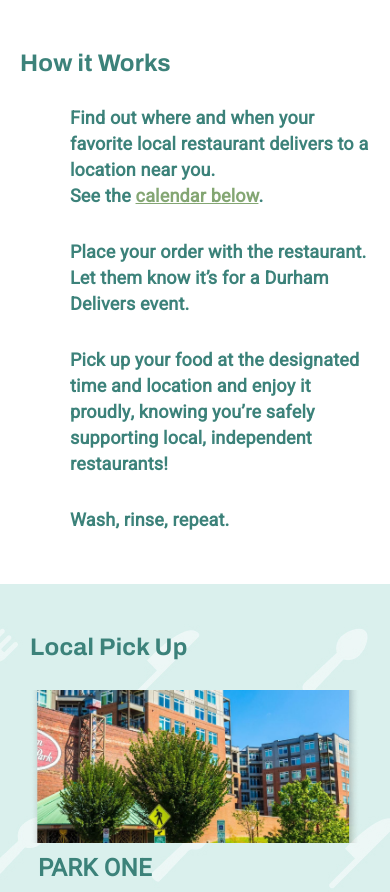
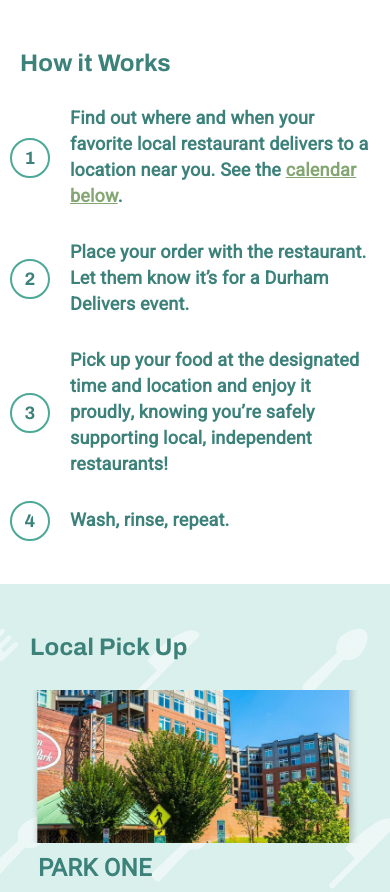
Before and after one commit to savaslabs/durham-delivers, a Gatsby site in the folder durham-delivers/: page / in a window 390 px wide. Shown: the part 1001-1893 px from the top of the page. Built offline with nearby package versions, Linux system fonts and the light colour scheme; Gatsby itself is replaced by a stand-in of ours.

Commit message:
Adjustements to the list

```diff
--- a/durham-delivers/src/components/how.js
+++ b/durham-delivers/src/components/how.js
@@ -7,7 +7,7 @@
     </h2>
     <ol>
       <li>
-        Find out where and when your favorite local restaurant delivers to a location near you.<br />See the <a href="#calendar">calendar below</a>.
+        Find out where and when your favorite local restaurant delivers to a location near you.<br /> See the <a href="#calendar">calendar below</a>.
       </li>
       <li>
         Place your order with the restaurant. Let them know it’s for a Durham Delivers event.
--- a/durham-delivers/src/components/layout.css
+++ b/durham-delivers/src/components/layout.css
@@ -100,7 +100,6 @@
 }
 
 ol li {
-	display: flex;
 	position: relative;
   font-family: 'Heebo', 'Helvetica', sans-serif;
   font-size: 24px;
@@ -109,13 +108,15 @@
   letter-spacing: 0.01em;
   margin-bottom: 30px;
   color: #3C827A;
-  display: block;
 	margin-left: 100px;
 }
 
 ol li:before {
 	font-family: 'Archivo', 'Helvetica', sans-serif;
 	position: absolute;
+	display: block;
+	top: 50%;
+	transform: translate(0, -50%);
   text-align: center;
   width: 20px;
 	height: 20px;
@@ -688,6 +689,15 @@
 		max-width: 300px;
 		padding: 0 20px;
 	}
+
+	ol li br {
+		display: none;
+	}
+
+	ol li:before {
+		margin-left: -10px;
+		padding: 8px 0px;
+	}
 }
 
 @media screen and (max-width: 414px) {
```
